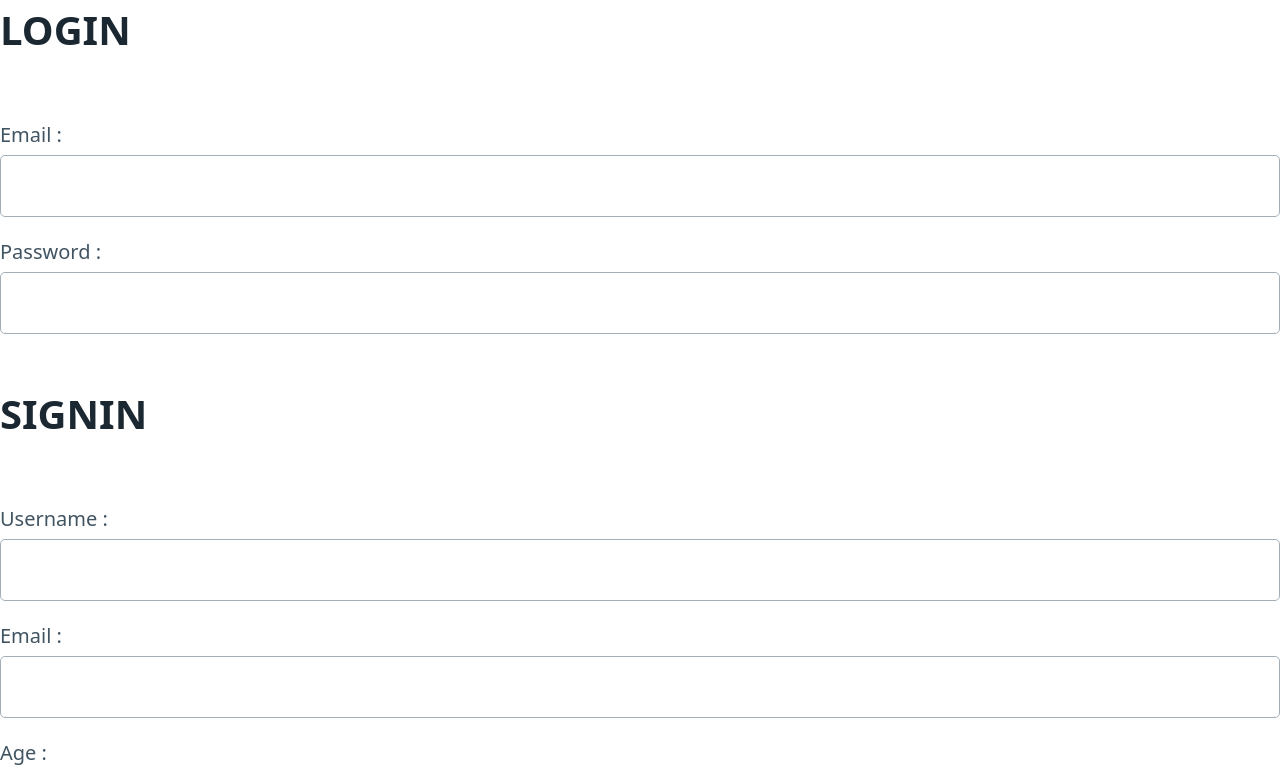
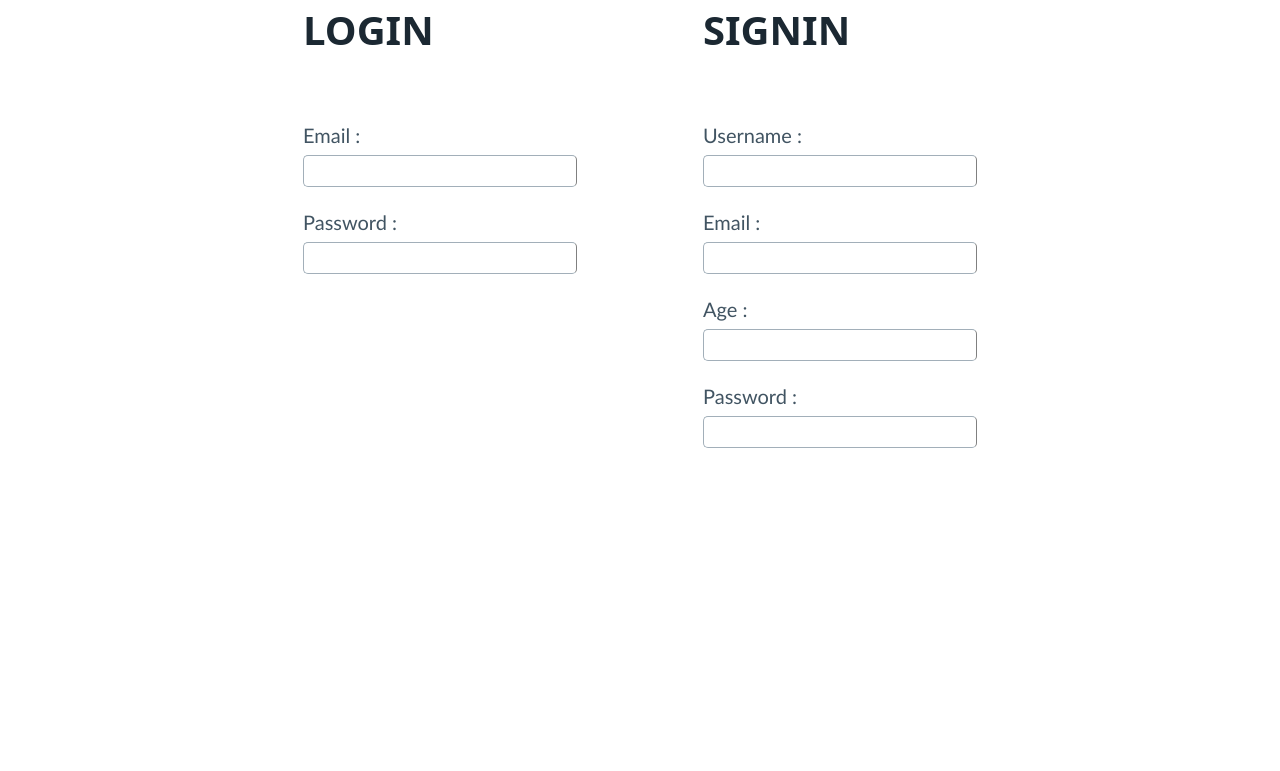
Before and after one commit to gur26001/ST-1---FRONTEND, a React (Vite) app: page /loginsignin in a window 1280 px wide. Shown: the top 771 px of the page. Built offline with nearby package versions, Linux system fonts and the light colour scheme; no server answers.

Commit message:
basic form done

```diff
--- a/src/routes/Authentication.css
+++ b/src/routes/Authentication.css
@@ -1,3 +1,27 @@
 .loginsigninform{
+    display: flex;
+    justify-content: center;
+    align-items: center;
+    width: 100%;
+    height: 100%;
+    font-family: 'Gill Sans', 'Gill Sans MT', 'Trebuchet MS', sans-serif;
+}
+
+.loginsigninform form{
+    display: flex;
+    justify-content: space-around;
+    align-items: baseline;
+    width: 800px;
+}
+.loginsigninform input{
+    width: 100%;
+    height: 30px;
+    border-right: gray 1px solid;
+}
+.leftDiv{
 
 }
+
+.rightDiv{
+
+}
--- a/src/routes/Authentication.jsx
+++ b/src/routes/Authentication.jsx
@@ -10,7 +10,7 @@ export default function Authentication(){
     return(
         <div className="loginsigninform" >
             <form >
-                <div>
+                <div className="leftDiv">
                     <h1>
                         LOGIN
                     </h1>
@@ -23,7 +23,7 @@ export default function Authentication(){
                        </div>
                     </p>
                 </div>
-                <div>
+                <div className="rightDiv">
                     <h1>
                         SIGNIN
                     </h1>
```
